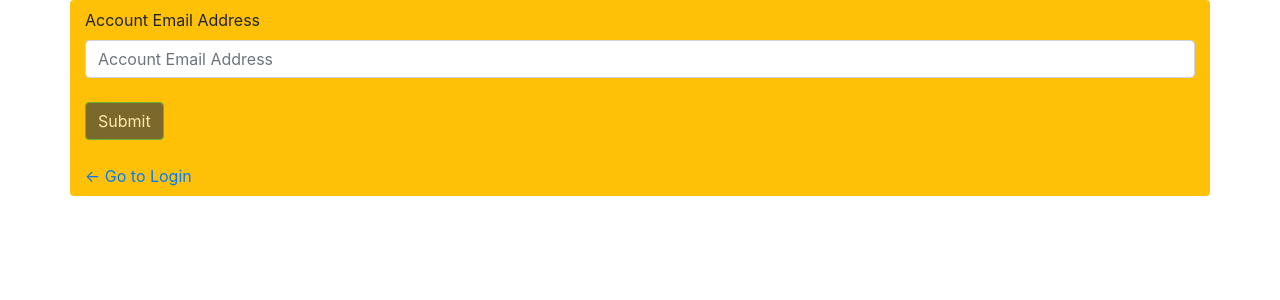
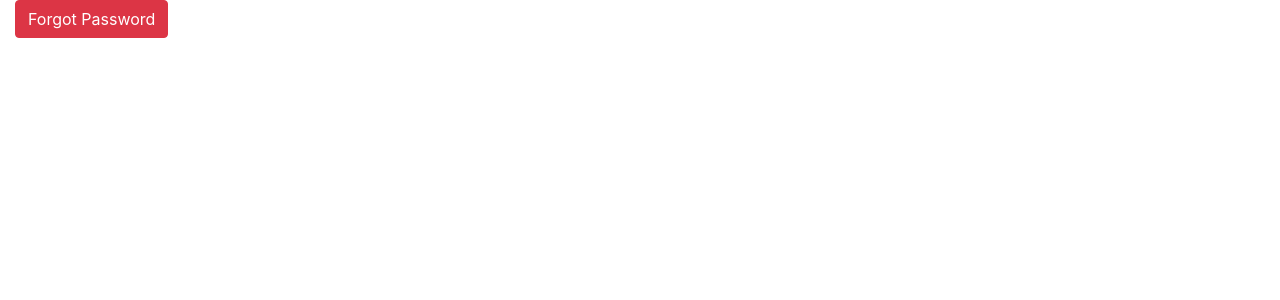
Before and after one commit to moreorless13/MockSocialNetworkTS, a React (Create React App) app in the folder client/: page /forgotPassword in a window 1280 px wide. Shown: the top 300 px of the page. Built offline with nearby package versions, Linux system fonts and the light colour scheme.

Commit message:
converted forgot password into modal

```diff
--- a/client/src/components/forms/DeleteAccountForm.tsx
+++ b/client/src/components/forms/DeleteAccountForm.tsx
@@ -1,4 +1,4 @@
-import React, { useState, useEffect } from 'react'
+import React, { useState, useEffect, ChangeEvent, FormEvent } from 'react'
 import { Form, Button, Alert } from 'react-bootstrap';
 import { useMutation } from '@apollo/client'
 import { REMOVE_USER } from '../../utils/mutations'
@@ -18,12 +18,12 @@ const DeleteAccount = () => {
         }
     }, [error]);
 
-    const handleInputChange = (e: any) => {
-        const { name, value } = e.target;
+    const handleInputChange = (event: ChangeEvent<HTMLInputElement>) => {
+        const { name, value } = event.target;
         setUserFormData({ ...userFormData, [name]: value });
     };
 
-    const handleFormSubmit = async (event: any) => {
+    const handleFormSubmit = async (event: FormEvent<HTMLFormElement>) => {
         event.preventDefault();
         const form = event.currentTarget;
         if (form.checkValidity() === false) {
@@ -51,8 +51,6 @@ const DeleteAccount = () => {
         window.location.assign('/')
     };
 
-
-
     return (
         <div className="container bg-warning rounded pt-2 pb-2" style= {{
             position: 'absolute', top: '30%',
--- a/client/src/components/forms/ForgotPasswordForm.tsx
+++ b/client/src/components/forms/ForgotPasswordForm.tsx
@@ -1,5 +1,5 @@
 import React, { useState, useEffect, ChangeEvent, FormEvent } from 'react';
-import { Form, Button, Alert } from 'react-bootstrap';
+import { Form, Button, Alert, Modal } from 'react-bootstrap';
 import { FORGOT_PASSWORD } from '../../utils/mutations';
 import { useMutation } from '@apollo/client';
 import { Link } from 'react-router-dom';
@@ -9,6 +9,10 @@ const ForgotPasswordForm = () => {
     const [validated] = useState(false);
     const [showAlert, setShowAlert] = useState(false);
     const [forgotPassword, { error }] = useMutation(FORGOT_PASSWORD);
+    const [showModal, setShowModal] = useState(false);
+
+    const handleShowModal = () => setShowModal(true)
+    const handleCloseModal = () => setShowModal(false)
 
     useEffect(() => {
         if (error) {
@@ -34,24 +38,30 @@ const ForgotPasswordForm = () => {
             console.error(error)
             setShowAlert(true)
         }
-
         setUserFormData({ email: '' });
     }
 
     return (
-        <div className="container bg-warning rounded pt-2 pb-2">
-            <Form noValidate validated={validated} onSubmit={handleFormSubmit}>
-                <Alert dismissible onClose={() => setShowAlert(false)} show={showAlert} variant='danger'></Alert>
+        <div>
+            <Button onClick={handleShowModal} variant='danger'>Forgot Password</Button>
+            <Modal show={showModal} onHide={handleCloseModal}>
+                <Form noValidate validated={validated} onSubmit={handleFormSubmit} className="container bg-warning rounded pt-2 pb-2">
+                    <Modal.Header>
+                        <Alert dismissible onClose={() => setShowAlert(false)} show={showAlert} variant='danger'>Invalid Email Address</Alert>
+                        <i className="bi bi-file-excel-fill" onClick={handleCloseModal}></i>
+                    </Modal.Header>
+                    <Modal.Body>
                         <Form.Group>
                             <Form.Label htmlFor='email'>Account Email Address</Form.Label>
                             <Form.Control type="email" placeholder='Account Email Address' name='email' onChange={handleInputChange} value={userFormData.email} required />
                             <Form.Control.Feedback type="invalid">Email Address Required</Form.Control.Feedback>
                         </Form.Group>
-                <br />
+                    </Modal.Body>
+                    <Modal.Footer>
                         <Button className='padding bg-dark' disabled={!userFormData.email} type='submit' variant='success'>Submit</Button>
+                    </Modal.Footer>
                 </Form>
-            <br />
-            <Link to="/login">← Go to Login</Link>
+            </Modal>
         </div>
     )
 }
--- a/client/src/components/forms/LoginForm.tsx
+++ b/client/src/components/forms/LoginForm.tsx
@@ -1,8 +1,9 @@
-import React, { useState, useEffect, ChangeEvent } from 'react';
-import { Form, Button, Alert, Nav } from 'react-bootstrap';
+import React, { useState, useEffect, ChangeEvent, FormEvent } from 'react';
+import { Form, Button, Alert, Stack } from 'react-bootstrap';
 import { Link } from 'react-router-dom';
 import { useMutation } from '@apollo/client';
 import { LOGIN_USER } from '../../utils/mutations';
+import ForgotPasswordForm from './ForgotPasswordForm';
 import Auth from '../../utils/auth';
 
 const LoginForm = () => {
@@ -25,7 +26,7 @@ const LoginForm = () => {
         setUserFormData({ ...userFormData, [name]: value });
     };
 
-    const handleFormSubmit = async (event: any) => {
+    const handleFormSubmit = async (event: FormEvent<HTMLFormElement>) => {
         event.preventDefault();
         const form = event.currentTarget;
         if (form.checkValidity() === false) {
@@ -67,11 +68,15 @@ const LoginForm = () => {
                     <Form.Control.Feedback type='invalid'>Password is required!</Form.Control.Feedback>
                 </Form.Group>
                 <br />
-                <Button  className='padding bg-dark rounded' disabled={!(userFormData.username && userFormData.password)} type='submit' variant='success'>Submit</Button>
+                <div className='row'>
+                    <div className='col-3'></div>
+                    <Button  className='padding bg-dark rounded col-1' disabled={!(userFormData.username && userFormData.password)} type='submit' variant='success'>Submit</Button>
+                    <ForgotPasswordForm />
+                </div>
             </Form>
 
 
-            <Link to="/signup">← Go to Signup</Link>
+
             <br />
             <br />
 
--- a/client/src/components/forms/SignUpForm.tsx
+++ b/client/src/components/forms/SignUpForm.tsx
@@ -1,4 +1,4 @@
-import React, { useState, useEffect, ChangeEvent } from 'react';
+import React, { useState, useEffect, ChangeEvent, FormEvent } from 'react';
 import { Form, Button, Alert } from 'react-bootstrap';
 import { Link } from 'react-router-dom';
 import { useMutation } from '@apollo/client';
@@ -28,13 +28,13 @@ const SignupForm = () => {
         setUserFormData({ ...userFormData, [name]: value });
     };
 
-    const handleFormSubmit = async (event: any) => {
+    const handleFormSubmit = async (event: FormEvent<HTMLFormElement>) => {
         event.preventDefault();
 
         const form = event.currentTarget;
         if (form.checkValidity() === false) {
             event.preventDefault()
-            event.preventPropagation()
+            event.stopPropagation()
         }
 
         try {
@@ -57,8 +57,8 @@ const SignupForm = () => {
     }
 
     return (
-        <div className="container bg-warning rounded pt-2 pb-2" style= {{
-            position: 'absolute', top: '30%',
+        <div className="container bg-warning rounded pt-2 pb-2 col-6" style= {{
+            position: 'absolute', top: '30%', left:'30%',
         }}>
 
 
--- a/client/src/utils/auth.ts
+++ b/client/src/utils/auth.ts
@@ -1,13 +1,10 @@
 import decode from 'jwt-decode'
 import Cookies from 'universal-cookie';
 const cookies = new Cookies();
-
-
 class AuthService {
     getUser() {
         return decode(this.getToken())
     }
-
     loggedIn() {
         const token = this.getToken()
         return token && !this.isTokenExpired(token) ? true : false;
@@ -39,7 +36,7 @@ class AuthService {
     logout() {
         cookies.remove('id_token')
         localStorage.removeItem('id_token');
-        window.location.reload()
+        window.location.assign('/')
     }
 }
 
--- a/client/src/utils/queries.ts
+++ b/client/src/utils/queries.ts
@@ -7,7 +7,6 @@ export const QUERY_USERS = gql`
             username
             email
             accountStatus
-            role
         }
     }
 `
```
Also changed, not shown: 2 other files (tests, documents, lock files or other folders). Lines whose indentation alone changed are shown as unchanged.
